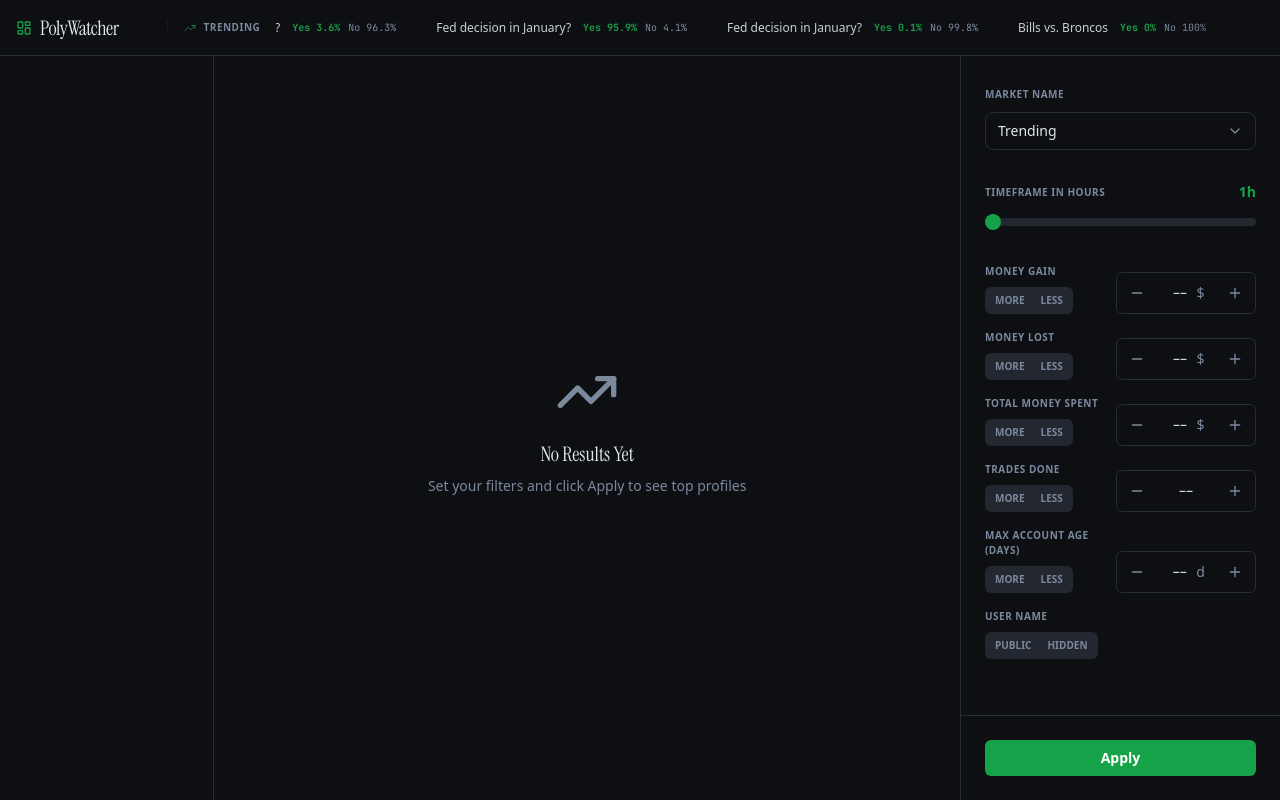
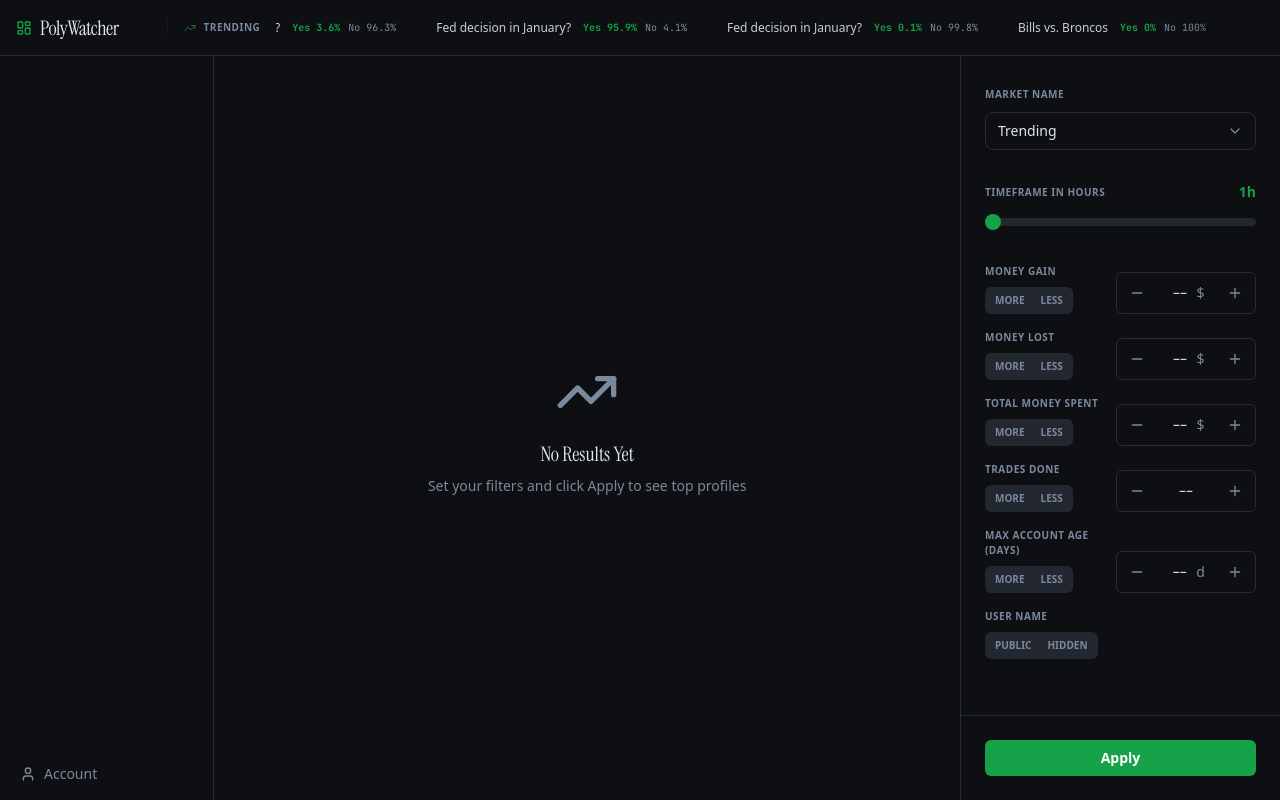
Before and after one commit to sergei4k/polyresearch, a Next.js app in the folder frontend/: page / in a window 1280 px wide. Built offline with nearby package versions, Linux system fonts and the light colour scheme.

Commit message:
Adding account

```diff
--- a/frontend/src/app/page.tsx
+++ b/frontend/src/app/page.tsx
@@ -214,6 +214,10 @@ export default function Home() {
                </div>
             </div>
           )}
+          <div className="mt-auto flex items-center gap-2 px-1 cursor-pointer hover:opacity-80 transition-opacity">
+            <User className="h-4 w-4 text-muted-foreground" />
+            <span className="text-sm text-muted-foreground">Account</span>
+          </div>
         </aside>
 
         {/* Center Panel - Main Features */}
```
